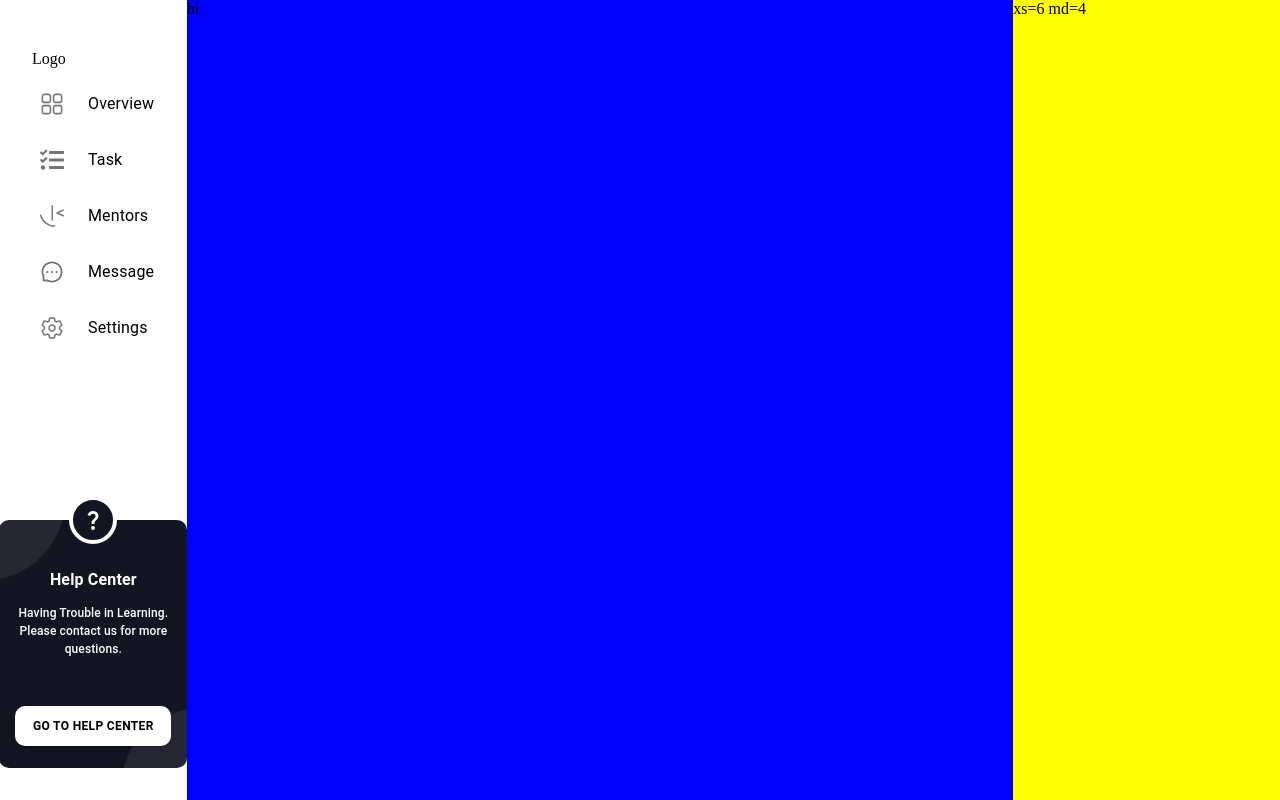
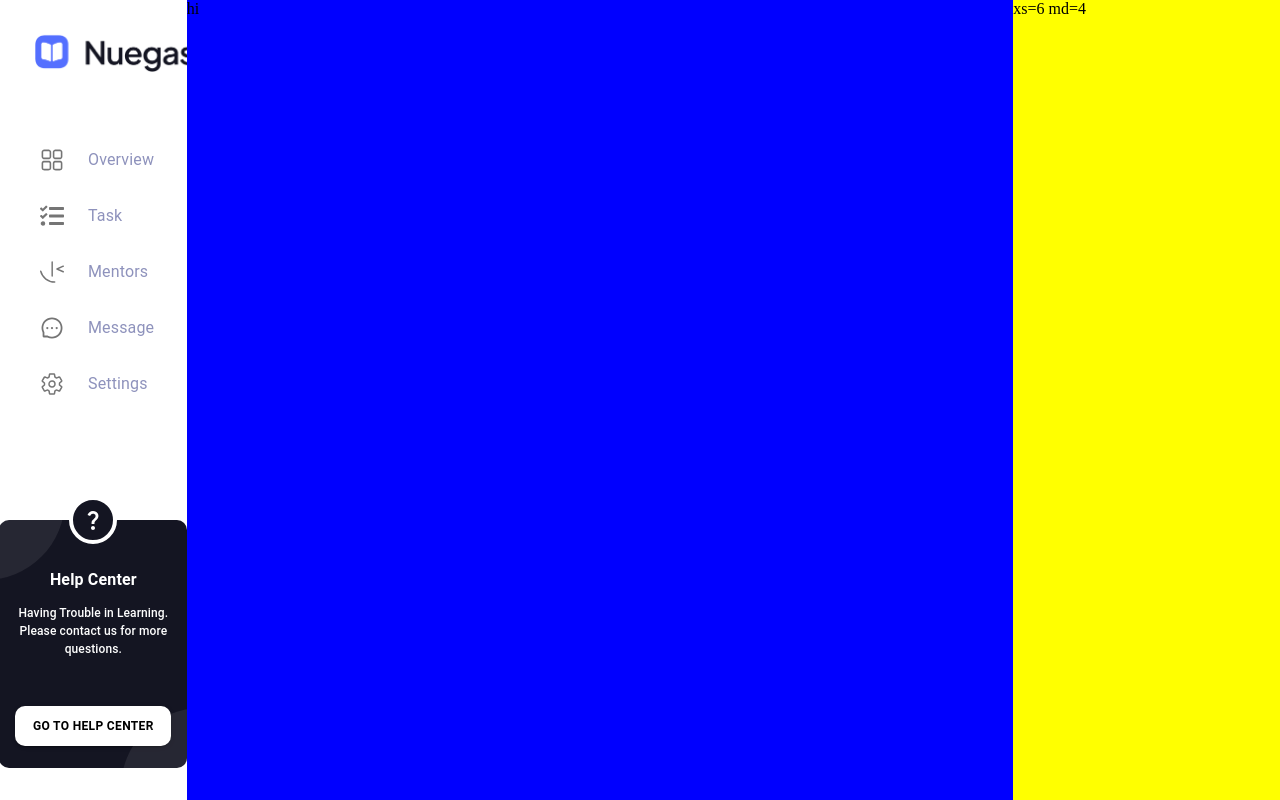
Before and after one commit to funnypar/walky, a React (Vite) app: page /dashboard in a window 1280 px wide. Built offline with nearby package versions, Linux system fonts and the light colour scheme.

Commit message:
feature: added menu

```diff
--- a/src/layouts/elements/menu/components/Item/index.jsx
+++ b/src/layouts/elements/menu/components/Item/index.jsx
@@ -1,13 +1,24 @@
+import { useTheme } from '@emotion/react';
 import { IconButton, ListItem, ListItemIcon, ListItemText } from '@mui/material';
 
 // eslint-disable-next-line react/prop-types
 const MenuItem = ({ icon, title }) => {
+	const theme = useTheme();
+
 	return (
-		<ListItem disableGutters>
+		<ListItem
+			disableGutters
+			sx={[
+				{ ':hover': { background: theme.palette.background.lightGray } },
+				{ borderRadius: '10px', transition: 'all 0.5s', cursor: 'pointer' },
+			]}
+		>
 			<ListItemIcon>
-				<IconButton aria-label='comment'>{icon}</IconButton>
+				<IconButton aria-label='comment' sx={[{ ':hover': { background: 'inherit' } }]}>
+					{icon}
+				</IconButton>
 			</ListItemIcon>
-			<ListItemText primary={title} />
+			<ListItemText primary={title} sx={{ color: theme.palette.text.lightWhite }} />
 		</ListItem>
 	);
 };
--- a/src/layouts/elements/menu/index.jsx
+++ b/src/layouts/elements/menu/index.jsx
@@ -11,7 +11,9 @@ import StackRoot from './style.module';
 const Menu = () => {
 	return (
 		<StackRoot>
-			‌<Box>Logo</Box>
+			<Box>
+				<img src='/images/logo.png' alt='logo' className='img' />
+			</Box>
 			<List>
 				<MenuItem icon={<RxDashboard />} title={'Overview'} />
 				<MenuItem icon={<FaTasks />} title={'Task'} />
--- a/src/layouts/elements/menu/style.module.jsx
+++ b/src/layouts/elements/menu/style.module.jsx
@@ -5,8 +5,13 @@ export default styled(Stack)(({ theme }) => ({
 	padding: 32,
 	position: 'relative',
 	background: theme.palette.background.white,
+	display: 'flex',
+	gap: '3rem',
 	height: '100%',
 	'& .MuiListItem-secondaryAction': {
 		left: 0,
 	},
+	'& .img': {
+		maxHeight: '40px',
+	},
 }));
--- a/src/utils/theme.js
+++ b/src/utils/theme.js
@@ -5,7 +5,11 @@ const theme = createTheme({
 		background: {
 			white: '#FFFFFF',
 			lightWhite: '#FFFFFF14',
+			lightGray: '#F5F5F7',
 			darkBlue: '#141522',
+		},
+		text: {
+			lightWhite: '#8E92BC',
 		},
 	},
 	// breakpoints: {
```
Also changed, not shown: public/images/logo.png (added).
